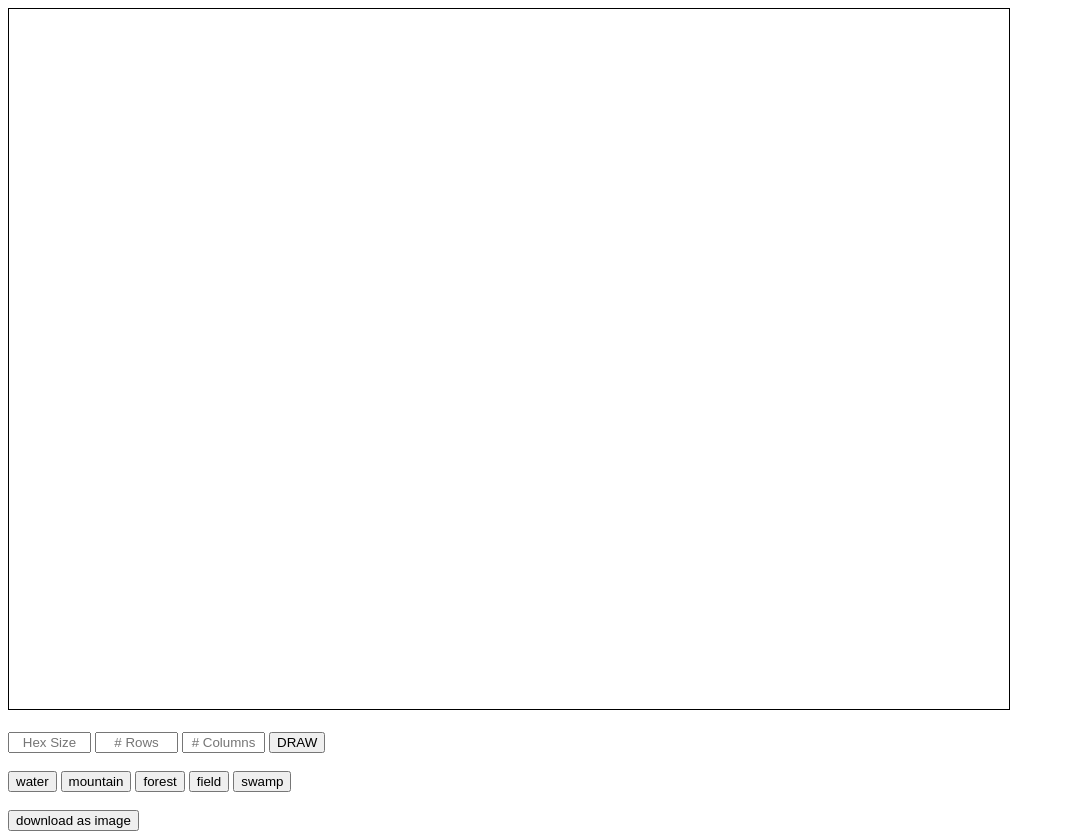
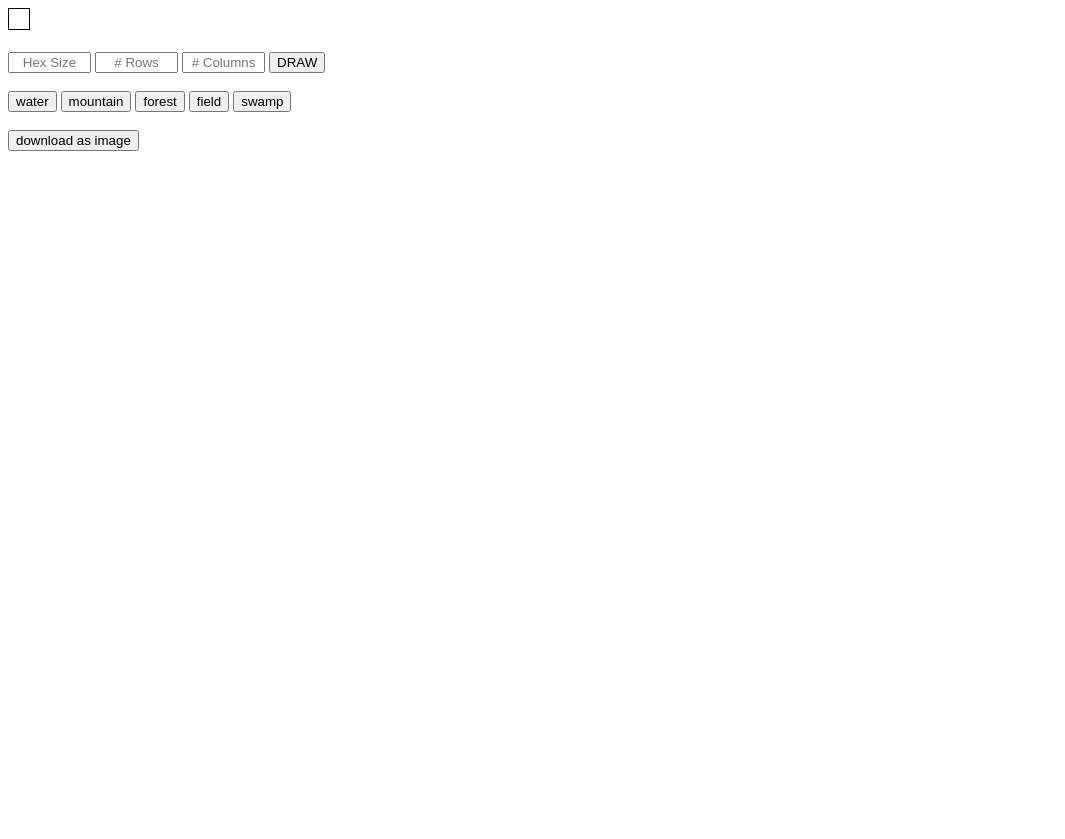
Before and after one commit to didymusbenson/Hex-Mapping-Tool, a plain HTML site: page index.html in a window 1280 px wide. Both pictures are taken after a click on the button "DRAW". Shown: the whole page, without its empty margins (0-1065 px from the left). After the commit the page ends 800 px from the top, so only its background shows below. Drawn offline with Linux system fonts and the light colour scheme.

Commit message:
fix resizing canvas

```diff
--- a/index.html
+++ b/index.html
@@ -39,7 +39,7 @@
         // HexagonGrid("NAME", HEX WIDTH)
         var hexagonGrid = new HexagonGrid("HexCanvas", 40, 7, 11);
         // drawHexGrid(rows, columns, left, top, DEBUGTEXT)
-        hexagonGrid.drawHexGrid(7, 11, 50, 50, false);
+        hexagonGrid.drawHexGrid(7, 11, 10, 10, false);
 
         function download() {
                 var dt = document.getElementById("HexCanvas").toDataURL('image/jpeg');
@@ -50,18 +50,24 @@ document.getElementById("download").addEventListener('click', download, false);
 
         function redraw() {
 
-            document.getElementById("CANVASHOLDER").innerHTML = "<canvas id='HexCanvas' width='1000' height='700'></canvas>";
+            var width = document.getElementById("hw").value;
+            var rows = document.getElementById("hr").value;
+            var cols = document.getElementById("hc").value;
+
+            // .886 is the basic ratio you need
+            var heightNeeded = (rows * width * 2) + 20;
+            var widthNeeded = (cols * width * 1.7) + 20;
+            console.log("widthneeded: " + widthNeeded+ ", heightneeded: " + heightNeeded);
+
+            document.getElementById("CANVASHOLDER").innerHTML = "<canvas id='HexCanvas' width='"+ widthNeeded +"' height='"+heightNeeded+"'></canvas>";
 
             var canvas = document.getElementById("HexCanvas");
             var context = canvas.getContext("2d");
             context.clearRect(0, 0, canvas.width, canvas.height);
 
-            var width = document.getElementById("hw").value;
-            var rows = document.getElementById("hr").value;
-            var cols = document.getElementById("hc").value;
 
             hexagonGrid = new HexagonGrid("HexCanvas", width, rows, cols);
-            hexagonGrid.drawHexGrid(rows, cols, 50, 50, false)
+            hexagonGrid.drawHexGrid(rows, cols, 10, 10, false)
             console.log("width: " + width + ", rows: " + rows + ", cols: " + cols);
         }
 
```
